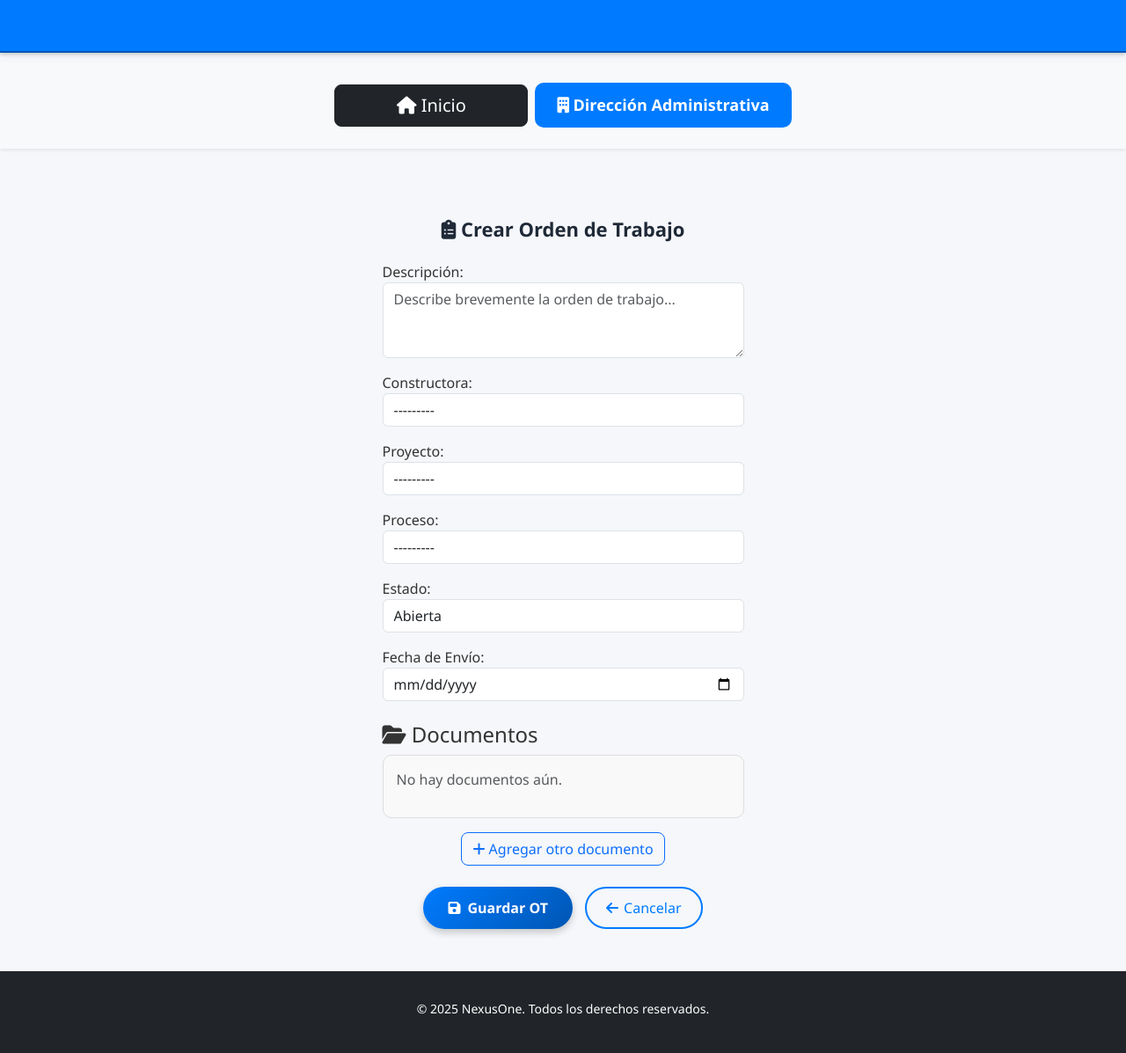
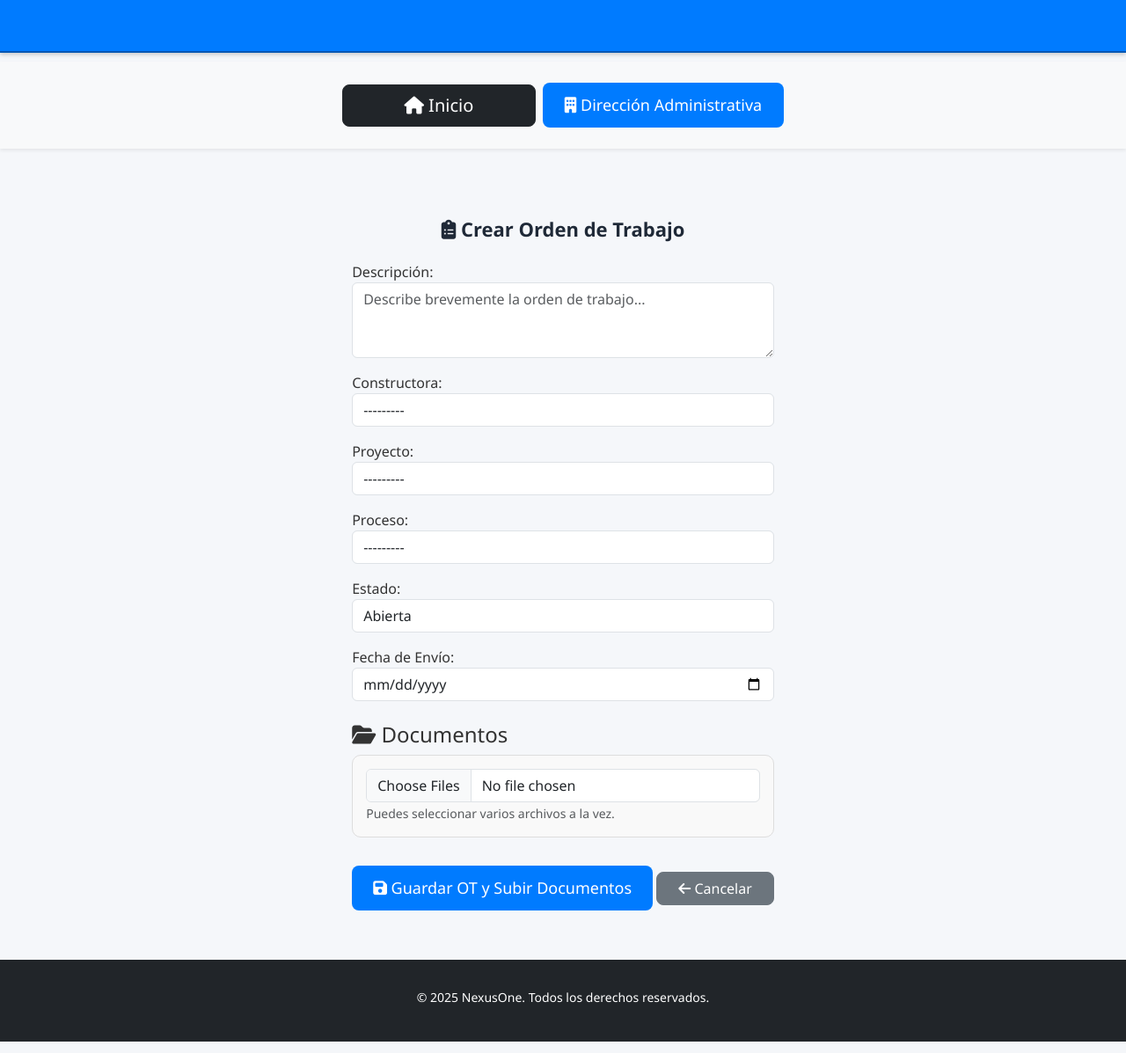
Before and after one commit to Planeacion2510/NX_01, a Django app: page /administrativa/ordenes/crear/ in a window 1280 px wide. Shown: the whole page at 88% size. Run offline with Django 5.2, Linux system fonts and the light colour scheme; data comes from the database, SQL or seed files in the repository.

Commit message:
Fix: integración Google Drive en crear, editar y eliminar OT (flujo completo funcional)

```diff
--- a/nexusone/administrativa/ordenes/templates/administrativa/ordenes/form.html
+++ b/nexusone/administrativa/ordenes/templates/administrativa/ordenes/form.html
@@ -16,81 +16,30 @@
 
         <!-- Documentos -->
         <h4 class="mt-4"><i class="fas fa-folder-open"></i> Documentos</h4>
-        {{ formset.management_form }}
-
-        <div id="documentos-box" class="documentos-box">
-            {% for f in formset %}
-                <div class="mb-3 border rounded p-3 bg-light documento-item">
-                    {{ f.id }}
-                    <div class="row align-items-end">
-                        <div class="col-md-5">
-                            {{ f.nombre.label_tag }} {{ f.nombre }}
-                        </div>
-                        <div class="col-md-5">
-                            {{ f.archivo.label_tag }} {{ f.archivo }}
-                        </div>
-                        <div class="col-md-2 text-center align-self-end">
-                            {% if f.DELETE %}
-                                <label class="form-check-label text-danger">
-                                    {{ f.DELETE }} Eliminar
-                                </label>
-                            {% endif %}
-                        </div>
-                    </div>
-                </div>
-            {% empty %}
-                <p class="text-muted">No hay documentos aún.</p>
-            {% endfor %}
-        </div>
-
-        <!-- Botón añadir documento -->
-        <div class="text-center mt-3">
-            <button type="button" id="add-document-btn" class="btn btn-outline-primary">
-                <i class="fas fa-plus"></i> Agregar otro documento
-            </button>
+        <div class="documentos-box mb-3">
+            <input
+                type="file"
+                name="archivos"
+                id="id_archivos"
+                class="form-control"
+                multiple
+                accept=".pdf,.doc,.docx,.jpg,.png,.xlsx,.xls"
+            >
+            <small class="text-muted">Puedes seleccionar varios archivos a la vez.</small>
         </div>
 
         <!-- Botones -->
         <div class="form-actions text-center mt-4">
-            <button type="submit" class="btn-module">
-                <i class="fas fa-save"></i> Guardar OT
+            <button type="submit" class="btn btn-primary px-4">
+                <i class="fas fa-save"></i> Guardar OT y Subir Documentos
             </button>
-            <a href="{% url 'administrativa:ordenes:listar_ordenes' %}" class="btn-secondary-module">
+            <a href="{% url 'administrativa:ordenes:listar_ordenes' %}" class="btn btn-secondary px-4">
                 <i class="fas fa-arrow-left"></i> Cancelar
             </a>
         </div>
     </form>
 </div>
 
-<!-- JS duplicar dinámicamente documentos -->
-<script>
-document.addEventListener("DOMContentLoaded", function() {
-    const addBtn = document.getElementById("add-document-btn");
-    const documentosBox = document.getElementById("documentos-box");
-    const totalForms = document.querySelector("#id_form-TOTAL_FORMS");
-
-    addBtn.addEventListener("click", function() {
-        const currentForms = parseInt(totalForms.value);
-        const newFormIndex = currentForms;
-        const firstForm = documentosBox.querySelector(".documento-item");
-
-        if (!firstForm) return;
-
-        const emptyForm = firstForm.cloneNode(true);
-        emptyForm.querySelectorAll("input").forEach(input => {
-            if (input.type === "file" || input.type === "text") input.value = "";
-            if (input.type === "checkbox") input.checked = false;
-            input.name = input.name.replace(/-\d+-/, `-${newFormIndex}-`);
-            input.id = input.id.replace(/-\d+-/, `-${newFormIndex}-`);
-        });
-
-        documentosBox.appendChild(emptyForm);
-        totalForms.value = newFormIndex + 1;
-    });
-});
-</script>
-
-<!-- Estilos -->
 <style>
 .documentos-box {
     border: 1px solid #ddd;
@@ -98,13 +47,10 @@ document.addEventListener("DOMContentLoaded", function() {
     padding: 15px;
     background: #f9f9f9;
 }
-.documento-item {
-    transition: all 0.2s ease;
-}
-.documento-item:hover {
+.documentos-box:hover {
     background-color: #f1f7ff;
 }
-.btn-outline-primary {
+.btn-primary, .btn-secondary {
     border-radius: 8px;
     font-weight: 500;
 }
--- a/nexusone/administrativa/ordenes/views.py
+++ b/nexusone/administrativa/ordenes/views.py
@@ -1,9 +1,7 @@
 import os
 from django.shortcuts import render, redirect, get_object_or_404
 from django.contrib import messages
-from django.views.decorators.csrf import csrf_exempt
-
-from .models import OrdenTrabajo
+from .models import OrdenTrabajo, DocumentoOrden
 from .forms import OrdenTrabajoForm
 from .drive_utils import upload_file, delete_file
 
@@ -25,16 +23,26 @@ def crear_orden(request):
         if form.is_valid():
             orden = form.save()
 
-            # Subir archivo si se envió alguno
+            # Subir archivo a Drive (si se adjunta)
             archivo = request.FILES.get("archivo")
             if archivo:
-                nombre = f"{orden.numero_ot}_{archivo.name}"
-                result = upload_file(archivo, nombre)
-                orden.archivo_drive_id = result["id"]
-                orden.enlace_drive = result["webViewLink"]
-                orden.save()
+                try:
+                    nombre = f"{orden.numero}_{archivo.name}"
+                    result = upload_file(archivo, nombre)
 
-            messages.success(request, "✅ Orden creada y archivo subido correctamente.")
+                    DocumentoOrden.objects.create(
+                        orden=orden,
+                        nombre=archivo.name,
+                        drive_file_id=result["id"],
+                        drive_view_url=result["webViewLink"],
+                        drive_download_url=result["webContentLink"],
+                    )
+                    messages.success(request, "✅ Orden creada y archivo subido correctamente.")
+                except Exception as e:
+                    messages.error(request, f"⚠️ Error subiendo archivo a Drive: {e}")
+            else:
+                messages.success(request, "✅ Orden creada correctamente (sin archivo).")
+
             return redirect("administrativa:ordenes:listar_ordenes")
         else:
             messages.error(request, "⚠️ Corrige los errores del formulario.")
@@ -57,20 +65,30 @@ def editar_orden(request, pk):
         form = OrdenTrabajoForm(request.POST, request.FILES, instance=orden)
         if form.is_valid():
             orden = form.save()
+            archivo = request.FILES.get("archivo")
 
-            # Si se sube un nuevo archivo, reemplazar en Drive
-            archivo = request.FILES.get("archivo")
             if archivo:
-                if orden.archivo_drive_id:
-                    delete_file(orden.archivo_drive_id)
+                doc = orden.documentos.first()
+                if doc and doc.drive_file_id:
+                    delete_file(doc.drive_file_id)
+                    doc.delete()
 
-                nombre = f"{orden.numero_ot}_{archivo.name}"
-                result = upload_file(archivo, nombre)
-                orden.archivo_drive_id = result["id"]
-                orden.enlace_drive = result["webViewLink"]
-                orden.save()
+                try:
+                    nombre = f"{orden.numero}_{archivo.name}"
+                    result = upload_file(archivo, nombre)
+                    DocumentoOrden.objects.create(
+                        orden=orden,
+                        nombre=archivo.name,
+                        drive_file_id=result["id"],
+                        drive_view_url=result["webViewLink"],
+                        drive_download_url=result["webContentLink"],
+                    )
+                    messages.success(request, "✅ Orden actualizada y archivo reemplazado correctamente.")
+                except Exception as e:
+                    messages.error(request, f"⚠️ Error al subir nuevo archivo: {e}")
+            else:
+                messages.success(request, "✅ Orden actualizada correctamente (sin cambiar archivo).")
 
-            messages.success(request, "✅ Orden actualizada correctamente.")
             return redirect("administrativa:ordenes:listar_ordenes")
         else:
             messages.error(request, "⚠️ Corrige los errores del formulario.")
@@ -90,12 +108,16 @@ def editar_orden(request, pk):
 def eliminar_orden(request, pk):
     orden = get_object_or_404(OrdenTrabajo, pk=pk)
 
-    # Si tiene archivo en Drive, eliminarlo
-    if orden.archivo_drive_id:
-        delete_file(orden.archivo_drive_id)
+    # Eliminar archivos asociados en Drive
+    for doc in orden.documentos.all():
+        if doc.drive_file_id:
+            delete_file(doc.drive_file_id)
 
+    # Eliminar registros asociados
+    orden.documentos.all().delete()
     orden.delete()
-    messages.success(request, "🗑️ Orden eliminada correctamente.")
+
+    messages.success(request, "🗑️ Orden eliminada correctamente (archivos también eliminados en Drive).")
     return redirect("administrativa:ordenes:listar_ordenes")
 
 
@@ -104,7 +126,7 @@ def eliminar_orden(request, pk):
 # =====================================================
 def cerrar_orden(request, pk):
     orden = get_object_or_404(OrdenTrabajo, pk=pk)
-    orden.estado = "Cerrada"
+    orden.estado = "cerrada"
     orden.save()
     messages.success(request, "✅ Orden cerrada correctamente.")
     return redirect("administrativa:ordenes:listar_ordenes")
```
Also changed, not shown: nexusone/settings.py (+1 -6 lines).
